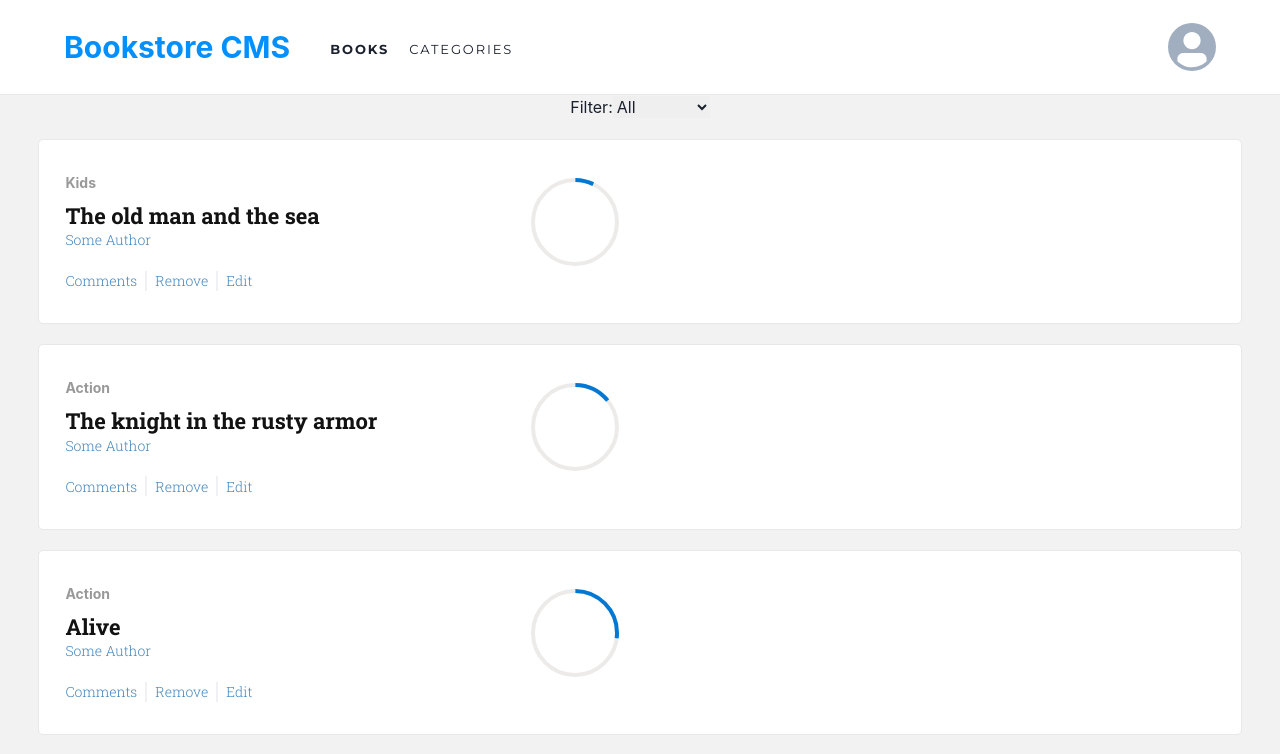
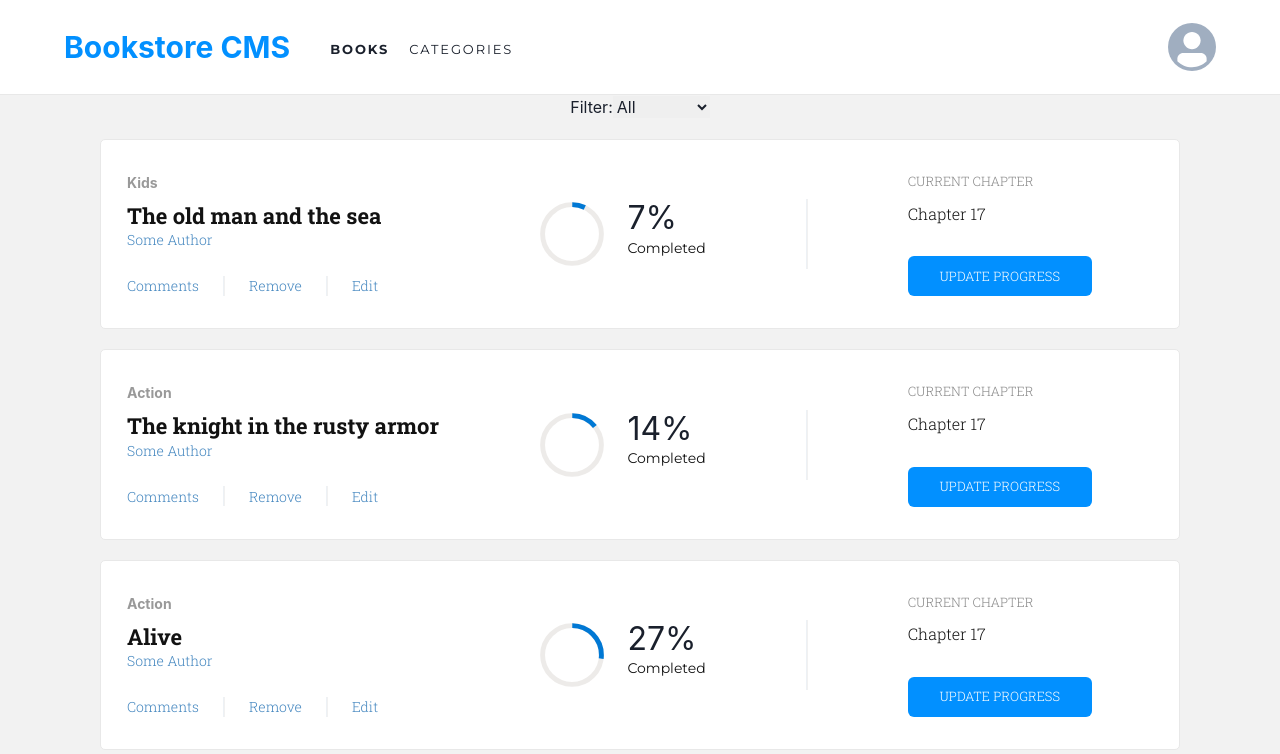
Before and after one commit to Bismarck-GM/react-bookstore-CMS, a React (Create React App) app: page / in a window 1280 px wide. Shown: the top 754 px of the page. Built offline with nearby package versions, Linux system fonts and the light colour scheme.

Commit message:
Add button and chapter description to book card.

```diff
--- a/src/components/Book.js
+++ b/src/components/Book.js
@@ -9,6 +9,7 @@ import {
   Heading,
   Text,
   CircularProgress,
+  Button,
 } from '@chakra-ui/react';
 
 export default function Book({ book, clickHandler }) {
@@ -34,7 +35,7 @@ export default function Book({ book, clickHandler }) {
             </Text>
           </Box>
 
-          <HStack color="#4386bf" fontFamily="Roboto Slab" fontWeight="light" fontSize="14px" marginTop="20px">
+          <HStack color="#4386bf" fontFamily="Roboto Slab" fontWeight="light" fontSize="14px" marginTop="25px" spacing={6}>
             <Box>Comments</Box>
             <Divider orientation="vertical" w="1px" h="20px" bg="#e8e8e8" />
             <Box onClick={removeBook} cursor="pointer">Remove</Box>
@@ -43,9 +44,29 @@ export default function Book({ book, clickHandler }) {
           </HStack>
         </Flex>
       </Container>
-      <Container maxWidth="60%" m="0" p="0">
-        <CircularProgress value={randomCompletionPercentage} size="100px" thickness="4px" />
-      </Container>
+      <Flex w="60%" m="0" p="0">
+        <Flex direction="row" alignSelf="center">
+          <CircularProgress value={randomCompletionPercentage} size="70px" thickness="7px" />
+          <Flex direction="column" fontFamily="Montserrat" ml="20px">
+            <Heading fontSize="32px" fontWeight="normal">{`${randomCompletionPercentage}%`}</Heading>
+            <Text fontSize="14px" color="#121212">Completed</Text>
+          </Flex>
+        </Flex>
+        <Divider orientation="vertical" w="1px" h="70px" bg="#e8e8e8" marginX="100px" alignSelf="center" />
+        <Flex alignItems="left" direction="column" color="#121212" fontFamily="Roboto Slab" fontWeight="300">
+          <Text fontSize="13px" opacity="0.5">
+            CURRENT CHAPTER
+          </Text>
+          <Text fontSize="16px" marginTop="10px" letterSpacing="-0.4">
+            Chapter 17
+          </Text>
+          <Flex alignItems="flex-end" h="100%">
+            <Button letterSpacing="0.5" bg="#0290ff" color="white" fontSize="13px" fontWeight="300" w="184px">
+              UPDATE PROGRESS
+            </Button>
+          </Flex>
+        </Flex>
+      </Flex>
     </Flex>
   );
 }
--- a/src/containers/BooksList.js
+++ b/src/containers/BooksList.js
@@ -24,7 +24,7 @@ const BooksList = ({
   );
 
   return (
-    <VStack paddingX="3%" spacing={5}>
+    <VStack paddingX="100px" spacing={5}>
       <CategoryFilter filter={filter} clickHandler={handleFilterChange} />
       {filteredBooks.map(book => (
         <Book book={book} key={book.id} clickHandler={handleRemoveBook} />
```
